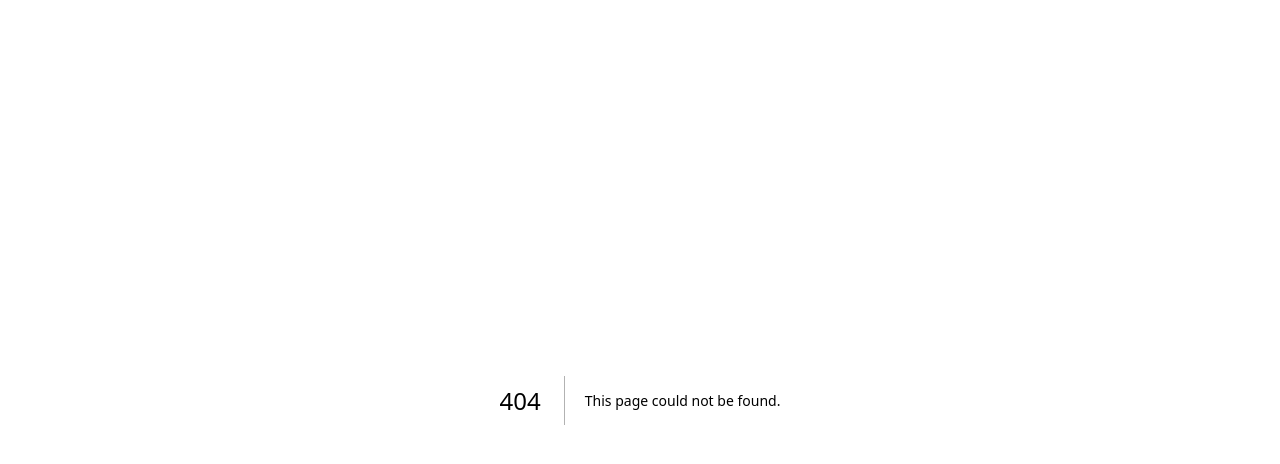
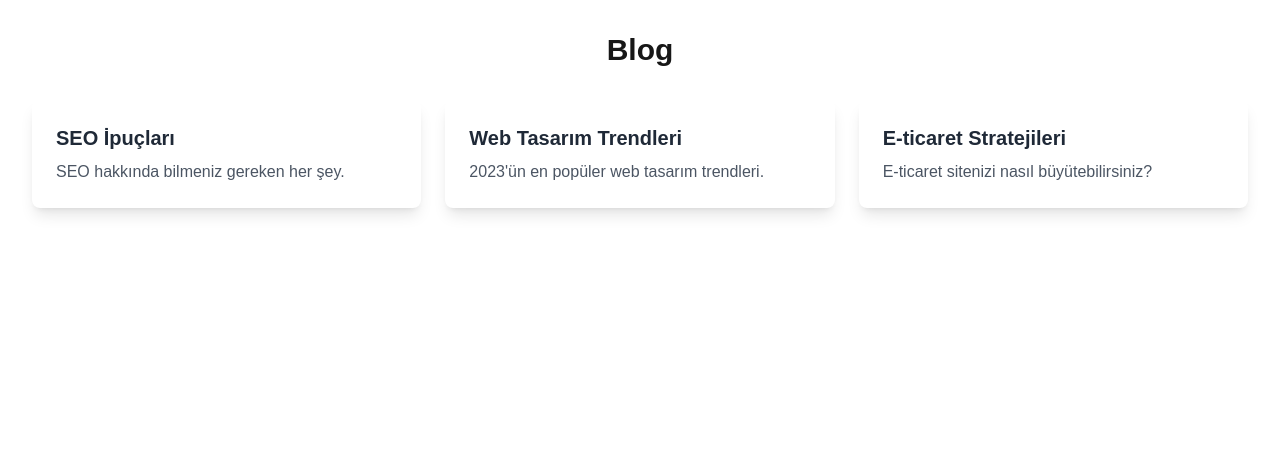
Before and after one commit to murathan-cotuk/ecommezzo, a Next.js app: page /blog in a window 1280 px wide. Before the commit this address had no page. Shown: the top 464 px of the page. Built offline with nearby package versions, Linux system fonts and the light colour scheme.

Commit message:
Blog sayfası eklendi

```diff
--- /dev/null
+++ b/src/app/blog/page.js
@@ -0,0 +1,23 @@
+export default function Blog() {
+    return (
+      <div>
+        <h1 className="text-3xl font-bold text-center my-8">Blog</h1>
+        <div className="max-w-7xl mx-auto px-4 sm:px-6 lg:px-8">
+          <div className="grid grid-cols-1 md:grid-cols-2 lg:grid-cols-3 gap-6">
+            <div className="bg-white dark:bg-gray-800 p-6 rounded-lg shadow-lg">
+              <h2 className="text-xl font-bold text-gray-800 dark:text-white">SEO İpuçları</h2>
+              <p className="mt-2 text-gray-600 dark:text-gray-300">SEO hakkında bilmeniz gereken her şey.</p>
+            </div>
+            <div className="bg-white dark:bg-gray-800 p-6 rounded-lg shadow-lg">
+              <h2 className="text-xl font-bold text-gray-800 dark:text-white">Web Tasarım Trendleri</h2>
+              <p className="mt-2 text-gray-600 dark:text-gray-300">2023'ün en popüler web tasarım trendleri.</p>
+            </div>
+            <div className="bg-white dark:bg-gray-800 p-6 rounded-lg shadow-lg">
+              <h2 className="text-xl font-bold text-gray-800 dark:text-white">E-ticaret Stratejileri</h2>
+              <p className="mt-2 text-gray-600 dark:text-gray-300">E-ticaret sitenizi nasıl büyütebilirsiniz?</p>
+            </div>
+          </div>
+        </div>
+      </div>
+    );
+  }
```
